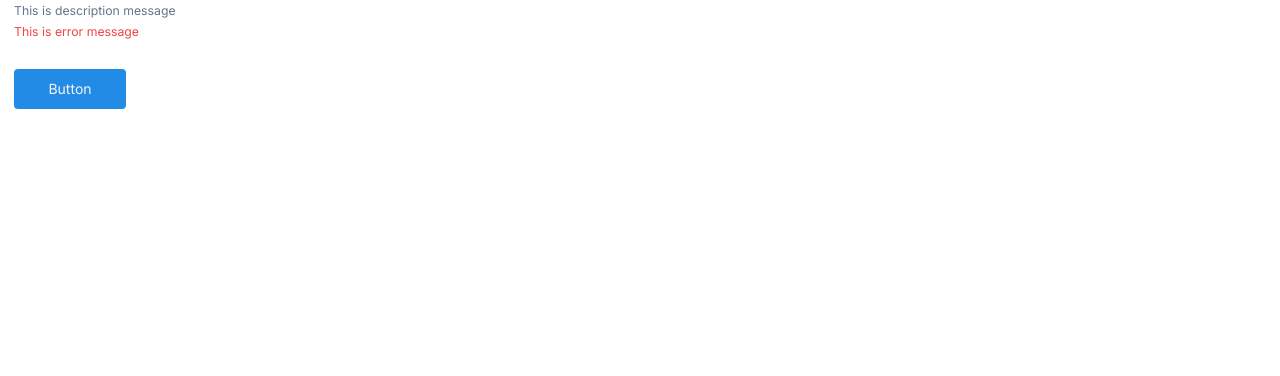
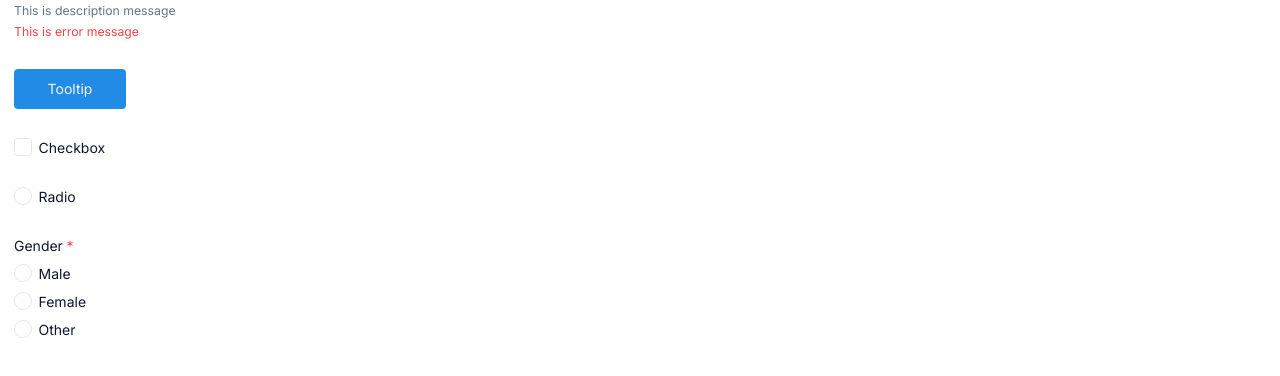
Before and after one commit to buiquockhai/built-in-components, a Next.js app: page /story in a window 1280 px wide. Shown: the part 148-524 px from the top of the page. Built offline with nearby package versions, Linux system fonts and the light colour scheme; no server answers.

Commit message:
feat: checkbox and radio group components

```diff
--- /dev/null
+++ b/src/components/base/checkbox/index.tsx
@@ -0,0 +1,42 @@
+import { ComponentPropsWithoutRef, useId } from 'react'
+import classnames from 'classnames'
+
+export function Checkbox({
+  children,
+  className,
+  ...more
+}: ComponentPropsWithoutRef<'input'>) {
+  const id = useId()
+  const disabled = more.disabled && 'text-gray-400 cursor-not-allowed'
+
+  return (
+    <label
+      htmlFor={id}
+      className={classnames(
+        'group flex gap-2 select-none items-center w-fit cursor-pointer',
+        disabled,
+        className,
+      )}
+    >
+      <div className='flex items-center justify-center'>
+        <input id={id} type='checkbox' className='sr-only peer' {...more} />
+        <div className='w-5 h-5 rounded transition border sm:group-hover:border-neutral-400 peer-checked:bg-primary peer-checked:!border-primary peer-disabled:!border-neutral-300 peer-disabled:peer-checked:bg-neutral-300'></div>
+        <svg
+          xmlns='http://www.w3.org/2000/svg'
+          fill='none'
+          viewBox='0 0 24 24'
+          strokeWidth={1.5}
+          stroke='currentColor'
+          className='w-4 h-4 absolute transition delay-150 opacity-0 peer-checked:opacity-100 text-white'
+        >
+          <path
+            strokeLinecap='round'
+            strokeLinejoin='round'
+            d='M4.5 12.75l6 6 9-13.5'
+          />
+        </svg>
+      </div>
+      {children}
+    </label>
+  )
+}
--- /dev/null
+++ b/src/components/base/radio-group/index.tsx
@@ -0,0 +1,40 @@
+import { ComponentPropsWithoutRef, ReactNode, useId } from 'react'
+import { Radio } from '../radio'
+import classnames from 'classnames'
+
+type Option = {
+  id: string | number
+  label: ReactNode
+}
+
+interface Props extends Omit<ComponentPropsWithoutRef<'fieldset'>, 'title'> {
+  options?: Option[]
+  title?: ReactNode
+  required?: boolean
+}
+
+export function RadioGroup({
+  options,
+  title,
+  required = false,
+  ...more
+}: Props) {
+  const id = useId()
+  const requireClass =
+    required && `after:content-['*'] after:text-red-500 after:ml-1`
+
+  return (
+    <fieldset id={id} {...more}>
+      <legend className={classnames('empty:hidden mb-2', requireClass)}>
+        {title}
+      </legend>
+      <div className='flex flex-col gap-2'>
+        {options?.map((option) => (
+          <Radio key={option.id} name={id} disabled={more.disabled}>
+            {option.label}
+          </Radio>
+        ))}
+      </div>
+    </fieldset>
+  )
+}
--- /dev/null
+++ b/src/components/base/radio/index.tsx
@@ -0,0 +1,28 @@
+import { ComponentPropsWithoutRef, useId } from 'react'
+import classnames from 'classnames'
+
+export function Radio({
+  children,
+  className,
+  ...more
+}: ComponentPropsWithoutRef<'input'>) {
+  const id = useId()
+  const disabled = more.disabled && 'text-gray-400 cursor-not-allowed'
+
+  return (
+    <label
+      htmlFor={id}
+      className={classnames(
+        'group flex gap-2 select-none items-center w-fit cursor-pointer',
+        disabled,
+        className,
+      )}
+    >
+      <div className='flex items-center justify-center'>
+        <input id={id} type='radio' className='sr-only peer' {...more} />
+        <div className='w-5 h-5 rounded-full transition border sm:group-hover:border-neutral-400 peer-checked:border-[5px] peer-checked:!border-primary peer-disabled:!border-neutral-300'></div>
+      </div>
+      {children}
+    </label>
+  )
+}
--- a/src/pages/story.tsx
+++ b/src/pages/story.tsx
@@ -2,6 +2,24 @@ import { Input } from '@component/base/input'
 import { ClipBoardSvg, EyeSvg } from '@component/icons'
 import { Button } from '@component/base/button'
 import { Tooltip } from '@component/base/tooltip'
+import { Checkbox } from '@component/base/checkbox'
+import { Radio } from '@component/base/radio'
+import { RadioGroup } from '@component/base/radio-group'
+
+const radioGroups = [
+  {
+    id: 'male',
+    label: 'Male',
+  },
+  {
+    id: 'female',
+    label: 'Female',
+  },
+  {
+    id: 'other',
+    label: 'Other',
+  },
+]
 
 export default function StoryPage() {
   return (
@@ -20,8 +38,11 @@ export default function StoryPage() {
         rightSection={<ClipBoardSvg />}
       />
       <Tooltip label='This is tooltip'>
-        <Button className='w-32'>Button</Button>
+        <Button className='w-32'>Tooltip</Button>
       </Tooltip>
+      <Checkbox>Checkbox</Checkbox>
+      <Radio>Radio</Radio>
+      <RadioGroup title='Gender' options={radioGroups} required />
       <div className='min-h-screen'></div>
     </form>
   )
```
Also changed, not shown: 2 other files (tests, documents, lock files or other folders).
